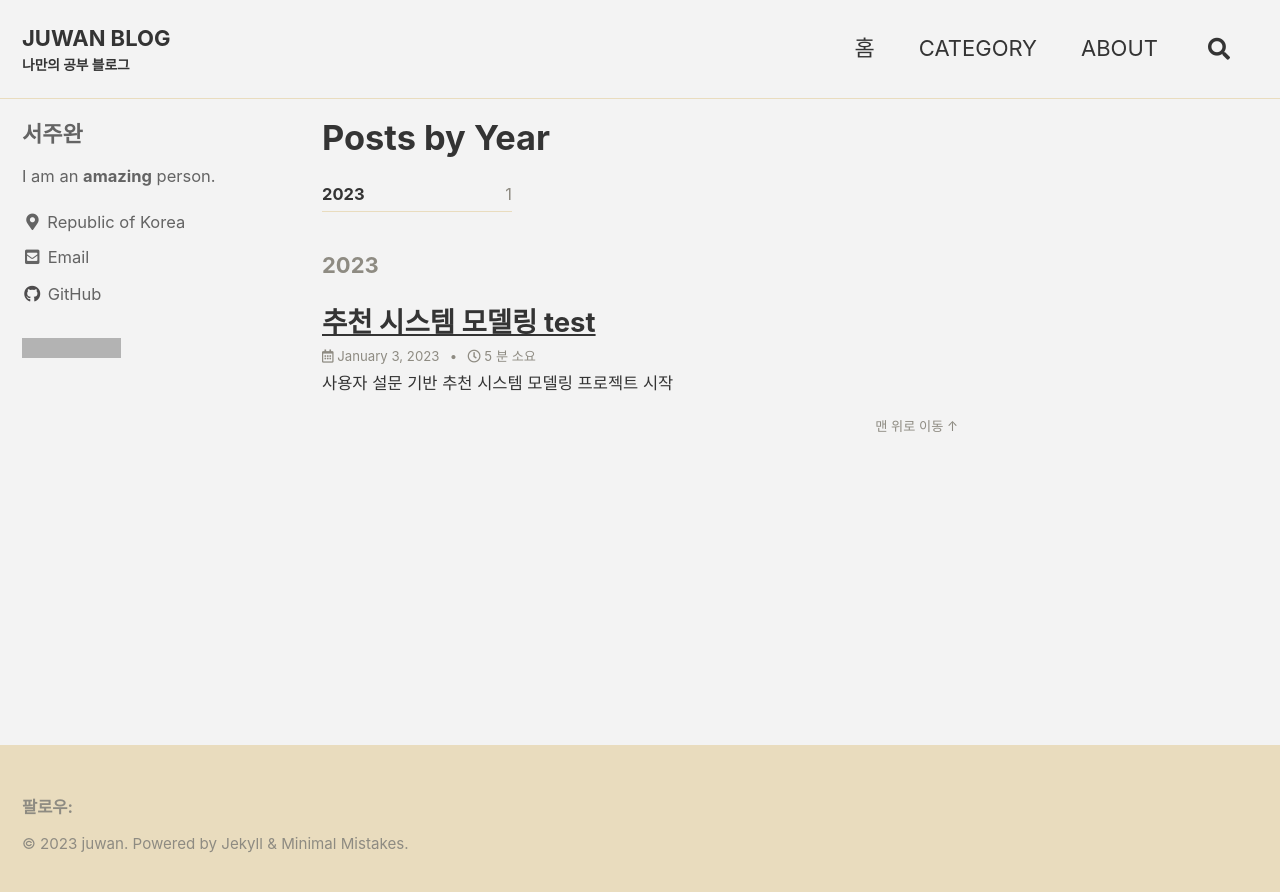
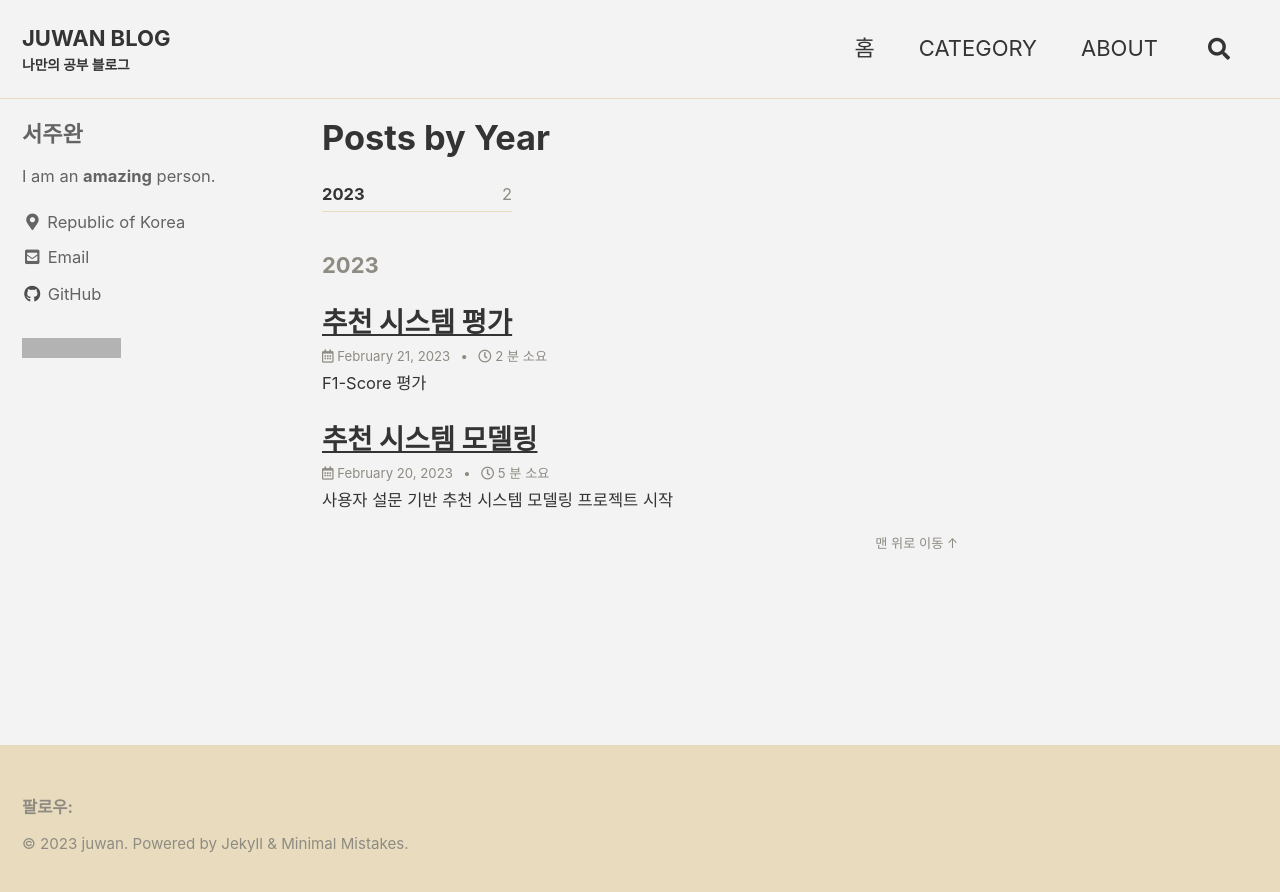
Before and after one commit to joowop/joowop.github.io, a Jekyll site: the page built from _pages/year-archive.md, in a window 1280 px wide. Shown: the top 892 px of the page. Built offline with Jekyll 4.4.1, drawn with Linux system fonts in a browser that asks for light colours; cached includes are drawn as plain includes; part of the change alters nothing that is shown; grey boxes are pictures that could not be loaded.

Commit message:
f1_score

````diff
--- a/_posts/recommender_system/2023-01-03-recommender_system.md
+++ b/_posts/recommender_system/2023-01-03-recommender_system.md
@@ -1,5 +1,5 @@
 ---
-title: "추천 시스템 모델링 test"
+title: "추천 시스템 모델링"
 excerpt: "사용자 설문 기반 추천 시스템 모델링 프로젝트 시작 "
 
 categories:
@@ -7,7 +7,7 @@ categories:
 
 toc: true
 toc_sticky: true
-# date: 2020-05-25
+date: 2023-02-20
 # last_modified_at: 2020-05-25
 ---
 
--- /dev/null
+++ b/_posts/recommender_system/2023-03-03-recommender_system.md
@@ -0,0 +1,104 @@
+---
+title: "추천 시스템 평가"
+excerpt: "F1-Score 평가"
+
+categories:
+  - recommend_system
+
+toc: true
+toc_sticky: true
+date: 2023-02-21
+---
+
+# 추천 시스템 검증
+
+- precision@k와 recall@k를 활용 f1_Score 진행
+  - 0.8 이상의 성과 도출
+
+```python
+def main():
+    try :
+        result_ID = sort_by_distance()
+    except ValueError:
+         result_ID = ''
+    recommend = re.sub(' ', '', str(list(result_ID))[1:-1])
+
+    return recommend
+
+
+def predict():
+    recommend = main()
+    pre = recommend.split(',')
+    pre = list(map(int, pre))
+    return pre
+
+def f1_score():
+    try:
+        pre = predict()
+        user_bias_points = get_user_bias_points()
+        df_knn = get_car_bias_points()
+
+        if 'TON' in df_knn.columns:
+            df_knn_a = df_knn[(df_knn['TON'] >= user_bias_points['TON'] - 0.2) & (df_knn['TON']<= user_bias_points['TON'] + 0.2) & (df_knn['BRAND'] >= user_bias_points['BRAND'] - 0.3) & (df_knn['BRAND']<= user_bias_points['BRAND'] + 0.3) & (df_knn['RELIABILITY'] >= user_bias_points['RELIABILITY'] - 0.4) & (df_knn['RELIABILITY']<= user_bias_points['RELIABILITY'] + 0.4) & (df_knn['CONDITION'] >= user_bias_points['CONDITION'] - 0.4) & (df_knn['CONDITION']<= user_bias_points['CONDITION'] + 0.4) & (df_knn['ASSET'] >= user_bias_points['ASSET'] - 0.4) & (df_knn['ASSET']<= user_bias_points['ASSET'] + 0.4)]
+        else:
+            df_knn_a = df_knn[(df_knn['BRAND'] >= user_bias_points['BRAND'] - 0.5) & (df_knn['BRAND']<= user_bias_points['BRAND'] + 0.5) & (df_knn['RELIABILITY'] >= user_bias_points['RELIABILITY'] - 0.3) & (df_knn['RELIABILITY']<= user_bias_points['RELIABILITY'] + 0.3) & (df_knn['CONDITION'] >= user_bias_points['CONDITION'] - 0.3) & (df_knn['CONDITION']<= user_bias_points['CONDITION'] + 0.3) & (df_knn['ASSET'] >= user_bias_points['ASSET'] - 0.33) & (df_knn['ASSET']<= user_bias_points['ASSET'] + 0.33)]
+
+        if len(df_knn_a) > 6:
+            df_knn_a = df_knn[(df_knn['TON'] >= user_bias_points['TON'] - 0.2) & (df_knn['TON']<= user_bias_points['TON'] + 0.2) & (df_knn['BRAND'] >= user_bias_points['BRAND'] - 0.3) & (df_knn['BRAND']<= user_bias_points['BRAND'] + 0.3) & (df_knn['RELIABILITY'] >= user_bias_points['RELIABILITY'] - 0.33) & (df_knn['RELIABILITY']<= user_bias_points['RELIABILITY'] + 0.33) & (df_knn['CONDITION'] >= user_bias_points['CONDITION'] - 0.33) & (df_knn['CONDITION']<= user_bias_points['CONDITION'] + 0.33) & (df_knn['ASSET'] >= user_bias_points['ASSET'] - 0.33) & (df_knn['ASSET']<= user_bias_points['ASSET'] + 0.33)]
+        else :
+            df_knn_a = df_knn[(df_knn['TON'] >= user_bias_points['TON'] - 0.5) & (df_knn['TON']<= user_bias_points['TON'] + 0.5) & (df_knn['BRAND'] >= user_bias_points['BRAND'] - 0.3) & (df_knn['BRAND']<= user_bias_points['BRAND'] + 0.3) & (df_knn['RELIABILITY'] >= user_bias_points['RELIABILITY'] - 0.5) & (df_knn['RELIABILITY']<= user_bias_points['RELIABILITY'] + 0.5) & (df_knn['CONDITION'] >= user_bias_points['CONDITION'] - 0.5) & (df_knn['CONDITION']<= user_bias_points['CONDITION'] + 0.5) & (df_knn['ASSET'] >= user_bias_points['ASSET'] - 0.5) & (df_knn['ASSET']<= user_bias_points['ASSET'] + 0.5)]
+
+        if len(df_knn_a) < 6:
+            df_knn_a = df_knn[(df_knn['TON'] >= user_bias_points['TON'] - 0.2) & (df_knn['TON']<= user_bias_points['TON'] + 0.2) & (df_knn['BRAND'] >= user_bias_points['BRAND'] - 0.3) & (df_knn['BRAND']<= user_bias_points['BRAND'] + 0.3) & (df_knn['RELIABILITY'] >= user_bias_points['RELIABILITY'] - 0.5) & (df_knn['RELIABILITY']<= user_bias_points['RELIABILITY'] + 0.5) & (df_knn['CONDITION'] >= user_bias_points['CONDITION'] - 0.5) & (df_knn['CONDITION']<= user_bias_points['CONDITION'] + 0.5) & (df_knn['ASSET'] >= user_bias_points['ASSET'] - 0.5) & (df_knn['ASSET']<= user_bias_points['ASSET'] + 0.5)]
+
+        if df_knn_a.empty:
+            df_knn_a = df_knn[(df_knn['TON'] >= user_bias_points['TON'] - 0.5) & (df_knn['TON']<= user_bias_points['TON'] + 0.5) & (df_knn['BRAND'] >= user_bias_points['BRAND'] - 0.5) & (df_knn['BRAND']<= user_bias_points['BRAND'] + 0.5) & (df_knn['RELIABILITY'] >= user_bias_points['RELIABILITY'] - 0.55) & (df_knn['RELIABILITY']<= user_bias_points['RELIABILITY'] + 0.55) & (df_knn['CONDITION'] >= user_bias_points['CONDITION'] - 0.55) & (df_knn['CONDITION']<= user_bias_points['CONDITION'] + 0.55) & (df_knn['ASSET'] >= user_bias_points['ASSET'] - 0.57) & (df_knn['ASSET']<= user_bias_points['ASSET'] + 0.584)]
+        else :
+            df_knn_a = df_knn_a
+
+        if len(df_knn) < 6:
+            df_knn_a = df_knn
+
+        X, Y, Z, T, B = np.array(df_knn_a['RELIABILITY']), np.array(df_knn_a['CONDITION']), np.array(df_knn_a['ASSET']), np.array(df_knn_a['TON']), np.array(df_knn_a['BRAND'])
+        distance_a = np.sqrt(
+                    ((X - user_bias_points['RELIABILITY']) ** 2) +
+                    ((Y - user_bias_points['CONDITION']) ** 2) +
+                    ((Z - user_bias_points['ASSET']) ** 2) +
+                    ((T - user_bias_points['TON']) ** 2) +
+                    ((B - user_bias_points['BRAND']) ** 2)
+                )
+        df_knn_a['거리'] = distance_a
+        result = df_knn_a.sort_values(by='거리').index[:6]
+
+        anw = re.sub(' ', '', str(list(result))[1:-1])
+        anw = anw.split(',')
+        anw = list(map(int, anw))
+
+    except:
+        anw = []
+        pre = []
+
+    if len(anw) != 0:
+        usr_anw = 0
+        for idx, val in enumerate(pre):
+            if val in anw:
+                usr_anw += 1
+            else :
+                continue
+        precision = usr_anw / len(pre)
+
+        re_anw = 0
+        for r_idx, r_val in enumerate(anw):
+            if r_val in pre:
+                re_anw += 1
+            else :
+                continue
+        recall = re_anw / len(anw)
+
+        f1_score = 2.0 / (1/precision + 1/recall)
+
+    else :
+        f1_score = 0
+
+    return f1_score
+```
````
